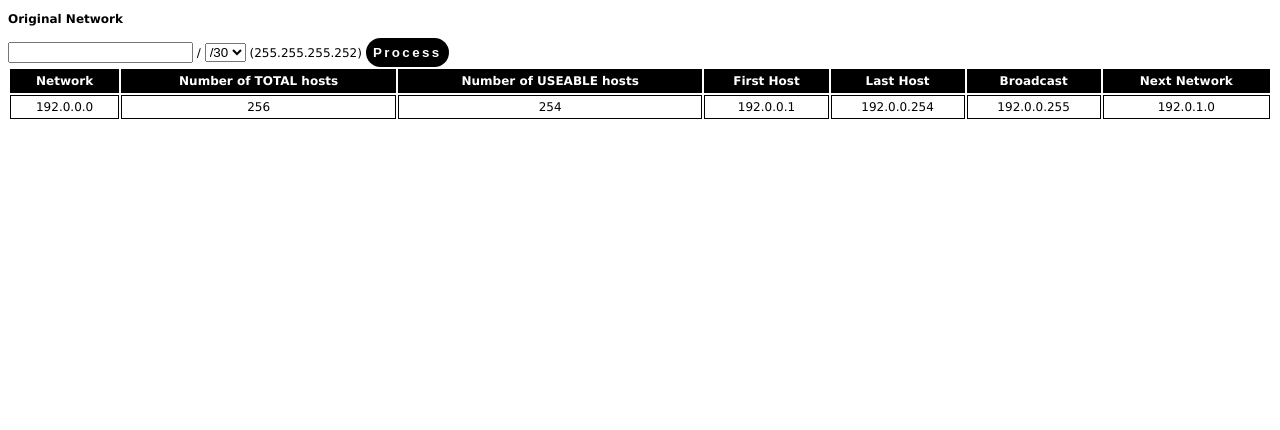
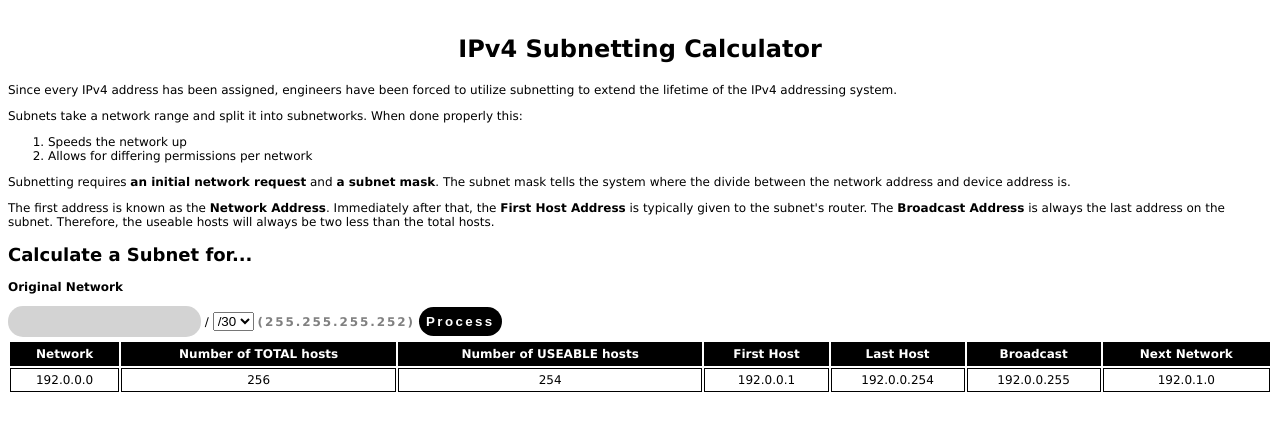
Before and after one commit to de-mark/algorithms_subnetting, a plain HTML site: page index.html in a window 1280 px wide. Drawn offline with Linux system fonts and the light colour scheme.

Commit message:
Added explanation about subnet

```diff
--- a/assets/css/main.css
+++ b/assets/css/main.css
@@ -6,6 +6,11 @@
 body {
     font-family: Verdana, Geneva, Tahoma, sans-serif;
     font-size: 12px;
+}
+
+header {
+    text-align: center;
+    margin: 35px 0 20px;
 }
 
 table {
@@ -39,3 +44,18 @@ button:hover {
     color: black;
     cursor: pointer;
 }
+
+#exampleSubnetMask {
+    color: grey;
+    font-weight: bold;
+    letter-spacing: .12rem;
+}
+
+input {
+    border-radius: 15px;
+    border: none;
+    background-color: lightgrey;
+    padding: .5rem;
+    margin-bottom: .2rem;
+    letter-spacing: .2rem;
+}
--- a/index.html
+++ b/index.html
@@ -4,11 +4,27 @@
     <meta charset="UTF-8">
     <meta http-equiv="X-UA-Compatible" content="IE=edge">
     <meta name="viewport" content="width=device-width, initial-scale=1.0">
-    <title>Subnetting Example</title>
+    <title>Subnet Calculator</title>
     <link rel="stylesheet" href="./assets/css/main.css">
 </head>
 <body>
-    <div class="form">
+    <header>
+        <h1>IPv4 Subnetting Calculator</h1>
+    </header>
+    <main>
+        <p>Since every IPv4 address has been assigned, engineers have been forced to utilize subnetting to extend the lifetime of the IPv4 addressing system.</p>
+        <p>Subnets take a network range and split it into subnetworks. When done properly this:</p>
+        <ol>
+            <li>Speeds the network up</li>
+            <li>Allows for differing permissions per network</li>
+        </ol>
+        <p>Subnetting requires <b>an initial network request</b> and <b>a subnet mask</b>. The subnet mask tells the system where the divide between the network address and device address is.</p>
+        <p>The first address is known as the <b>Network Address</b>. Immediately after that, the <b>First Host Address</b> is typically given to the subnet's router. The <b>Broadcast Address</b> is always the last address on the subnet. Therefore, the useable hosts will always be two less than the total hosts.</p>
+    </main>
+    <div>
+        <h2>Calculate a Subnet for...</h2>
+    </div>
+    <div class="formGroup">
         <p><b>Original Network</b></p>
         <input id="networkEntry" type="text" /> /
         <select id="subnetDropdown">
```
Also changed, not shown: assets/js/main.js (+9 -3 lines).
